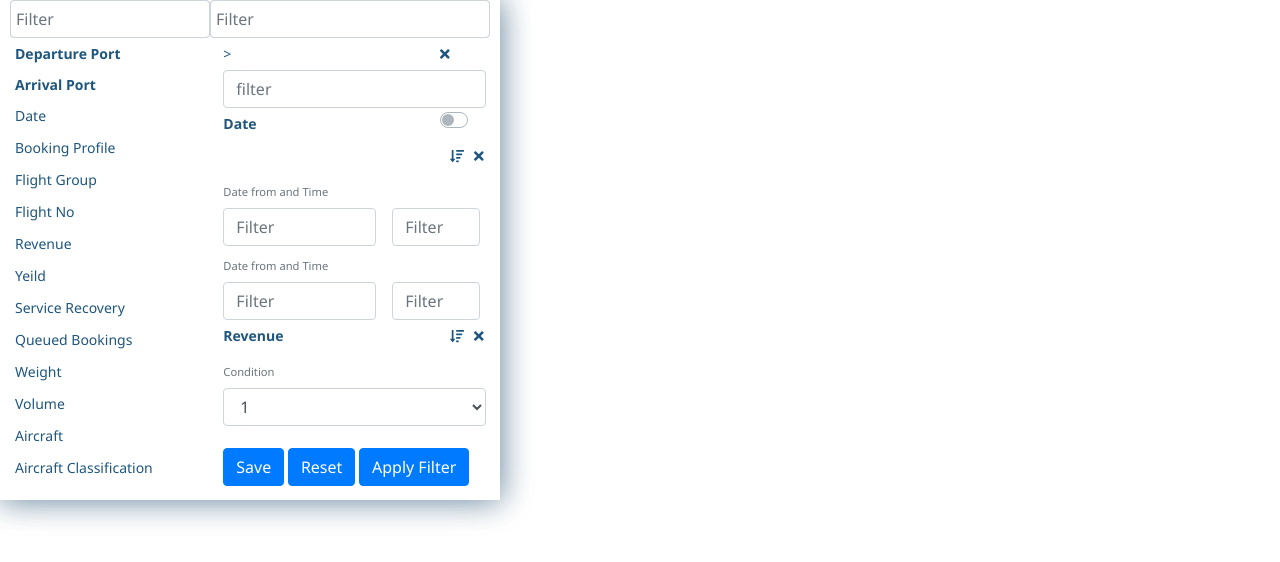
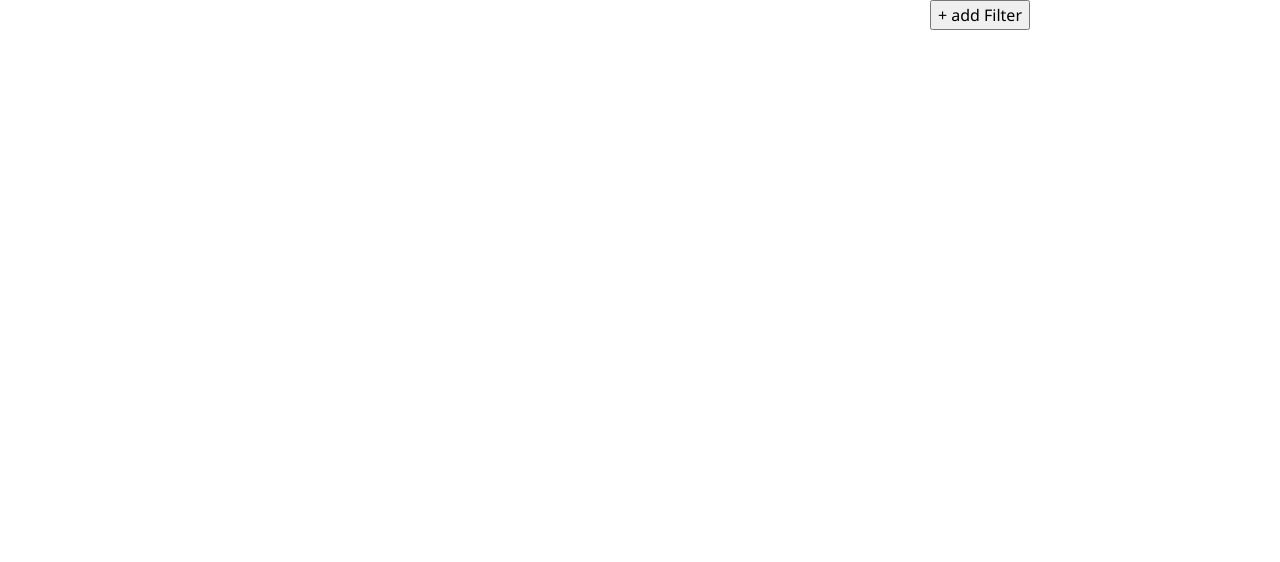
Before and after one commit to sujithcsaji88/components, a React (Create React App) app in the folder filter/: page / in a window 1280 px wide. Shown: the top 562 px of the page. Built offline with nearby package versions, Linux system fonts and the light colour scheme.

Commit message:
Separated components for showing/hiding

```diff
--- a/filter/package.json
+++ b/filter/package.json
@@ -14,6 +14,7 @@
     "node-sass": "^4.14.1",
     "react": "^16.13.1",
     "react-bootstrap": "^1.0.1",
+    "react-datepicker": "^3.0.0",
     "react-dom": "^16.13.1",
     "react-scripts": "3.4.1"
   },
--- a/filter/src/App.js
+++ b/filter/src/App.js
@@ -1,48 +1,18 @@
 import React, { useState } from "react";
 import "./scss/filter.scss";
-import { Container, Form } from "react-bootstrap";
-import RightSideDrawer from "./components/RightSideDrawer";
-import LeftSideDrawer from "./components/LeftSideDrawer";
+import SideDrawer from "./components/SideDrawer";
 
 function App() {
-  const [labelName, setLabelName] = useState();
-  const [labelType, setLabelType] = useState();
-
-  const passValues = (filterName, filterType) => {
-    setLabelName(filterName);
-    setLabelType(filterType);
-  };
-
+  const [showSideDrawer, setShowSideDrawer] = useState(false);
   return (
     <div className="App">
-      <Container className="container">
-        <div className="sideDrawer">
-          <Form.Row>
-            <Form.Control
-              required
-              type="text"
-              placeholder="Filter"
-              defaultValue=""
-              className="customControl col-md-5 col-lg-5"
-            />
-            <Form.Control
-              required
-              type="text"
-              placeholder="Filter"
-              defaultValue=""
-              className="customControl col-md-7 col-lg-7"
-            />
-          </Form.Row>
-          <div className="row">
-            <div className="col-md-5 col-lg-5">
-              <LeftSideDrawer handleValue={passValues} />
-            </div>
-            <div className="col-md-7 col-lg-7">
-              <RightSideDrawer name={labelName} type={labelType} />
-            </div>
-          </div>
-        </div>
-      </Container>
+      <input
+        type="submit"
+        value="+ add Filter"
+        onClick={() => setShowSideDrawer(true)}
+        className="dummy"
+      />
+      {showSideDrawer ? <SideDrawer /> : null}
     </div>
   );
 }
--- a/filter/src/components/LeftSideDrawer.js
+++ b/filter/src/components/LeftSideDrawer.js
@@ -1,7 +1,7 @@
 import React from "react";
 import FilterData from "../stubs/FilterData.json";
 import Card from "react-bootstrap/Card";
-import { Container, Accordion, Form } from "react-bootstrap";
+import { Accordion, Form } from "react-bootstrap";
 
 const leftSideDrawer = (props) => {
   const loadedData = FilterData.filter.map((filterData) => {
@@ -44,8 +44,6 @@ const leftSideDrawer = (props) => {
   });
 
   return (
-    <div className="App">
-      <Container className="container">
     <div className="sideDrawer">
       <Form.Row>
         <Form.Control
@@ -55,13 +53,6 @@ const leftSideDrawer = (props) => {
           defaultValue=""
           className="customControl col-md-5 col-lg-5"
         />
-            <Form.Control
-              required
-              type="text"
-              placeholder="Filter"
-              defaultValue=""
-              className="customControl col-md-7 col-lg-7"
-            />
       </Form.Row>
       <div className="row">
         <div className="col-md-5 col-lg-5">
@@ -69,8 +60,6 @@ const leftSideDrawer = (props) => {
         </div>
       </div>
     </div>
-      </Container>
-    </div>
   );
 };
 
--- a/filter/src/components/RightSideDrawer.js
+++ b/filter/src/components/RightSideDrawer.js
@@ -6,9 +6,10 @@ import { Form, Button } from "react-bootstrap";
 const rightSideDrawer = (props) => {
   return (
     <React.Fragment>
+      <Form.Label className="downBorder">Searched Filter</Form.Label>
       <div className="rightSideDrawer">
         <div className="displayFlex">
-          <div className="displayFlex">
+          <div className="alignLeft">
             <p>{props.name}</p>
             <span>&gt;</span>
             <p>{props.type}</p>
@@ -25,13 +26,13 @@ const rightSideDrawer = (props) => {
           ></input>
         </div>
         <div className="displayFlex">
-          <div className="displayFlex">
+          <div className="alignLeft">
             <Form.Label>
               <strong>Date</strong>
             </Form.Label>
           </div>
           <div className="marginLeft">
-            <Form.Check type="switch" id="custom-switch" label="" />
+            <Form.Check type="switch" id="date" label="" />
             <FontAwesomeIcon className="fontIcons" icon={faSortAmountDown} />
             <FontAwesomeIcon className="fontIcons" icon={faTimes} />
           </div>
@@ -56,7 +57,7 @@ const rightSideDrawer = (props) => {
           />
         </div>
         <div className="displayFlex">
-          <Form.Text className="text-muted">Date from and Time</Form.Text>
+          <Form.Text className="text-muted">To Date and Time</Form.Text>
         </div>
         <div className="displayFlex">
           <Form.Control
@@ -75,13 +76,13 @@ const rightSideDrawer = (props) => {
           />
         </div>
         <div className="displayFlex">
-          <div className="displayFlex">
+          <div className="alignLeft">
             <Form.Label>
               <strong>Revenue</strong>
             </Form.Label>
           </div>
           <div className="marginLeft">
-            {/* <Form.Check type="switch" id="custom-switch" label="" /> */}
+            <Form.Check type="switch" id="revenue" label="" />
             <FontAwesomeIcon className="fontIcons" icon={faSortAmountDown} />
             <FontAwesomeIcon className="fontIcons" icon={faTimes} />
           </div>
--- /dev/null
+++ b/filter/src/components/SideDrawer.js
@@ -0,0 +1,59 @@
+import React, { useState, useRef, useEffect } from "react";
+import RightSideDrawer from "./RightSideDrawer";
+import LeftSideDrawer from "./LeftSideDrawer";
+
+function useOuterClick(callback) {
+  const innerRef = useRef();
+  const callbackRef = useRef();
+
+  useEffect(() => {
+    callbackRef.current = callback;
+  });
+
+  useEffect(() => {
+    document.addEventListener("click", handleClick);
+    return () => document.removeEventListener("click", handleClick);
+    function handleClick(e) {
+      if (
+        innerRef.current &&
+        callbackRef.current &&
+        !innerRef.current.contains(e.target)
+      ) {
+        callbackRef.current(e);
+      }
+    }
+  }, []);
+
+  return innerRef;
+}
+
+const SideDrawer = () => {
+  const [labelName, setLabelName] = useState();
+  const [labelType, setLabelType] = useState();
+  const [showDrawer, setShowDrawer] = useState(true);
+
+  const passValues = (filterName, filterType) => {
+    setLabelName(filterName);
+    setLabelType(filterType);
+  };
+
+  const innerRef = useOuterClick((e) => {
+    setShowDrawer(false);
+    alert("clicked");
+  });
+
+  return (
+    <div className="sideDrawer" ref={innerRef}>
+      <div className="row">
+        <div className="col-md-5 col-lg-5">
+          <LeftSideDrawer handleValue={passValues} />
+        </div>
+        <div className="col-md-7 col-lg-7">
+          <RightSideDrawer name={labelName} type={labelType} />
+        </div>
+      </div>
+    </div>
+  );
+};
+
+export default SideDrawer;
--- a/filter/src/scss/filter.scss
+++ b/filter/src/scss/filter.scss
@@ -4,6 +4,7 @@
 
 ::-webkit-scrollbar {
   width: 6px;
+
 }
 
 ::-webkit-scrollbar-track {
@@ -20,6 +21,7 @@
 
 .rightSideDrawer::-webkit-scrollbar {
   width: 3px;
+  scroll-behavior: smooth;
 }
 
 //sideDrawer scss
@@ -32,15 +34,20 @@
   width: 500px;
   font-size: 14px;
   color: #1f567e;
-  line-height: 32px;
+  line-height: 28px;
   top: 0px;
   left: 0px;
+  transition: 0.5s;
   .displayFlex {
     display: flex;
     width: 95%;
+    justify-content: space-between;
+    margin-bottom: 1px solid #ccc;
+    .alignLeft{
+      display: flex;
+    }
     .marginLeft {
       margin-left: auto;
-      width: 20%;
       .fontIcons {
         margin-left: 10px;
       }
@@ -56,6 +63,7 @@
   .rightSideDrawer {
     height: 410px;
     overflow-y: scroll;
+    overflow-x: hidden;
     width: 276px;
   }
 }
@@ -88,3 +96,21 @@ label {
 .form-group {
   width: 100% !important;
 }
+
+.dummy {
+  position: absolute;
+  right: 250px;
+}
+
+.custom-switch {
+  padding: 0px !important;
+}
+
+.custom-control {
+  display: inline-block !important;
+  line-height: 1.5rem;
+}
+.fa-times {
+  font-size: 12px;
+  color: #BCBDD1;
+}
```
Also changed, not shown: 1 other file (tests, documents, lock files or other folders). Lines whose indentation alone changed are shown as unchanged.
